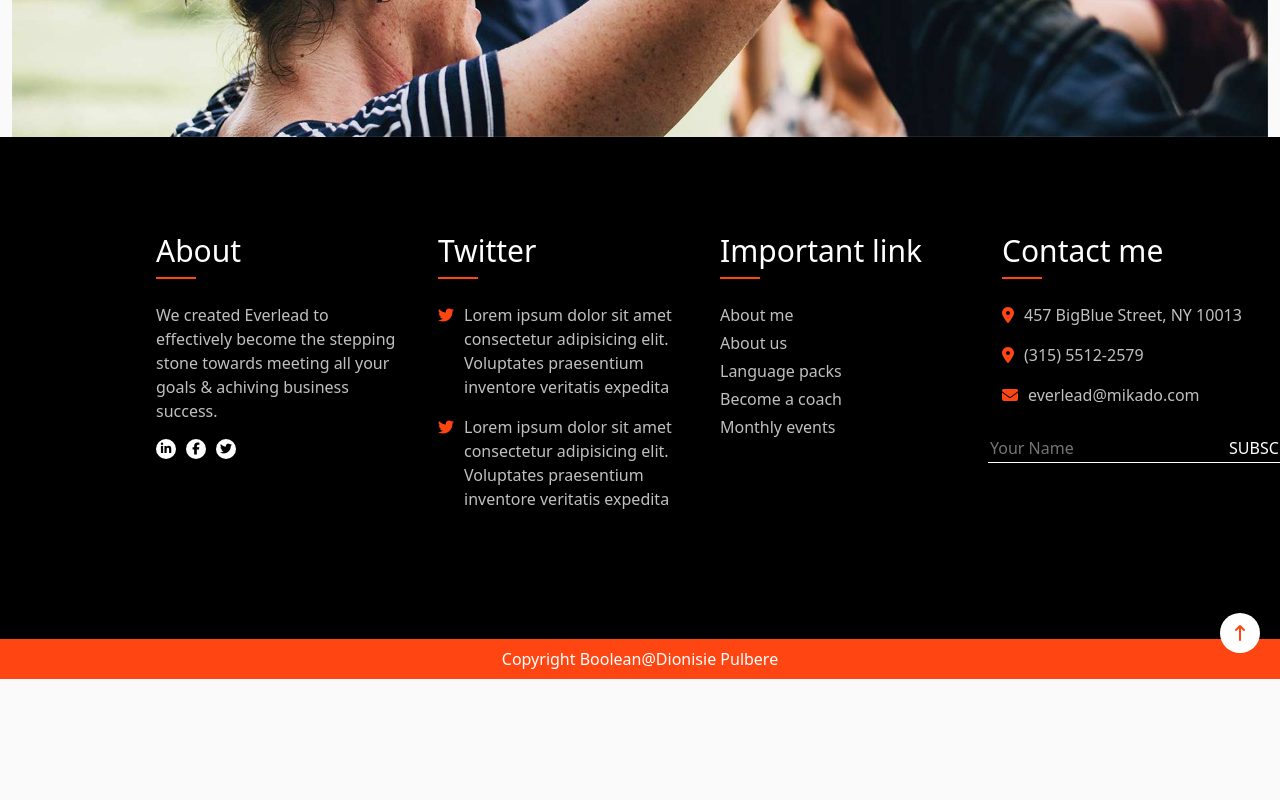
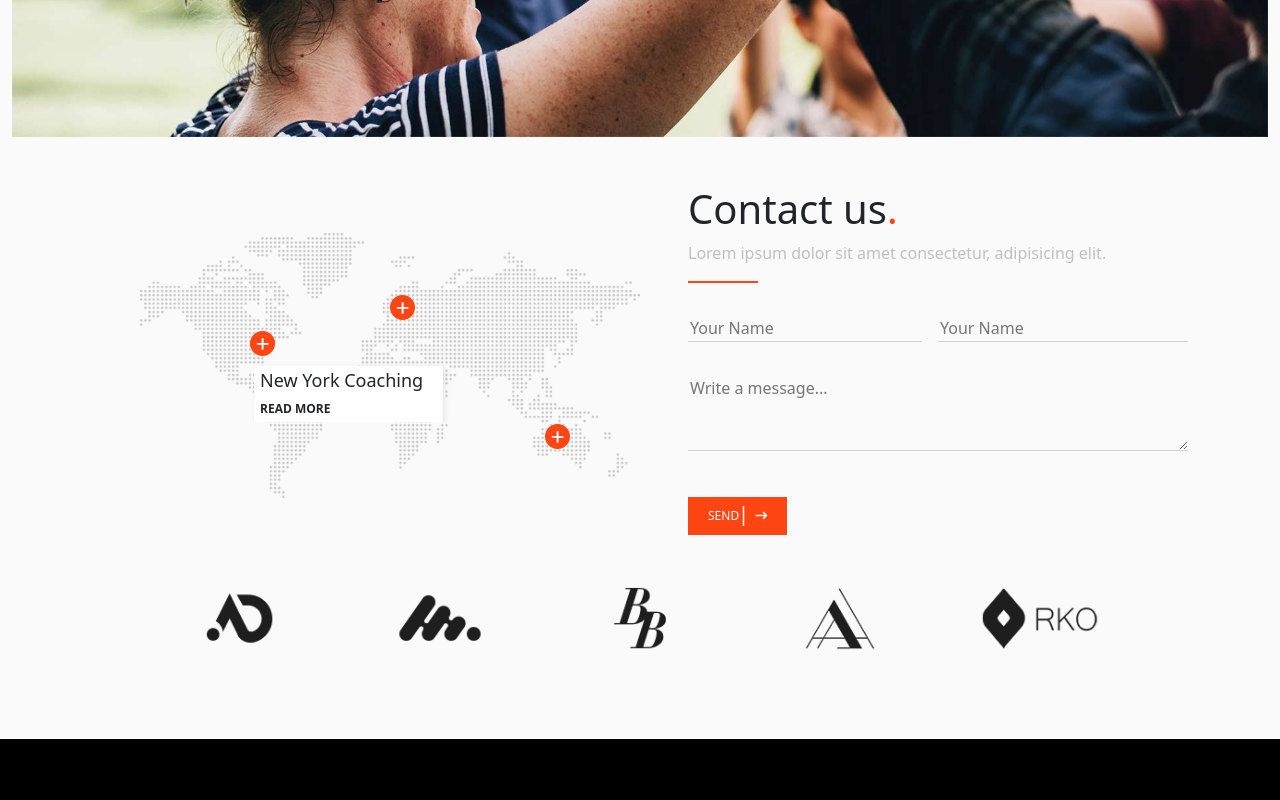
Before and after one commit to DionisiePulbere/proj-html-vuejs, a Vue app: page / in a window 1280 px wide. Shown: the part 4940-5740 px from the top of the page. Before the commit the page ends 5619 px from the top, so only its background shows below. Built offline with nearby package versions, Linux system fonts and the light colour scheme.

Commit message:
feat: add section form

```diff
--- a/src/components/AppFooter.vue
+++ b/src/components/AppFooter.vue
@@ -34,7 +34,7 @@
                                 text: "457 BigBlue Street, NY 10013"
                             },
                             {
-                                icon: "fa-solid fa-location-dot",
+                                icon: "fa-solid fa-phone",
                                 text: "(315) 5512-2579"
                             },
                             {
--- a/src/components/AppMain.vue
+++ b/src/components/AppMain.vue
@@ -6,6 +6,7 @@ import MainCreative from "./MainCreative.vue"
 import MainNews from "./MainNews.vue"
 import MainTestimonials from "./MainTestimonials.vue"
 import MainGallery from "./MainGallery.vue"
+import MainForm from "./MainForm.vue"
 
 export default{
     name: "AppMain",
@@ -17,6 +18,7 @@ export default{
         MainNews,
         MainTestimonials,
         MainGallery,
+        MainForm
 
     },
 
@@ -31,6 +33,7 @@ export default{
     <MainNews></MainNews>
     <MainTestimonials></MainTestimonials>
     <MainGallery></MainGallery>
+    <MainForm></MainForm>
 </template>
 
 <style scoped lang="scss">
--- /dev/null
+++ b/src/components/MainForm.vue
@@ -0,0 +1,165 @@
+<script>
+    export default{
+    name: "MainForm",
+
+    }
+
+</script>
+
+<template>
+    <section class="contact py-5">
+        <div class="container-page d-flex">
+            <div class="map col-6 py-5 me-5">
+                <div class="post-it">
+                    <h5>New York Coaching</h5>
+                    <div class="more">read more</div>
+                </div>
+                <div class="dot-1">
+                    <img src="../assets/img/h1-contact-rev-02.png" alt="">
+                </div>
+                <div class="dot-2">
+                    <img src="../assets/img/h1-contact-rev-02.png" alt="">
+                </div>
+                <div class="dot-3">
+                    <img src="../assets/img/h1-contact-rev-02.png" alt="">
+                </div>
+                <img src="../assets/img/h1-contact-rev-01.png" alt="">
+            </div>
+            <div class="col-6">
+                <h2>Contact us<span class="brand-dot">.</span></h2>
+                <p class="gray-text">Lorem ipsum dolor sit amet consectetur, adipisicing elit. </p>
+                <div class="line-70"></div>
+                <div class="d-flex my-3">
+                    <div class="col-6 my-3 pe-3">
+                        <input type="text"  placeholder="Your Name">
+                    </div>
+                    <div class="col-6 my-3">
+                        <input type="text"  placeholder="Your Name">
+                    </div>
+                </div>
+                 <div class="col-12 mb-3">
+                    <textarea placeholder="Write a message..." rows="3"></textarea>
+                </div>
+                <button class="ms-btn ms-btn-secondary mt-4">send<span class="line">|</span><i class="ps-3 fa-solid fa-arrow-right-long"></i></button>
+            </div>
+            <div class="logos d-flex">
+                <div class="col-20">
+                    <img src="../assets/img/h4-clients-img-03.png" alt="">
+                </div>
+            </div>
+        </div>
+        <div class="container-page d-flex">
+            <div class="col-20">
+                <img class="dis" src="../assets/img/h4-clients-img-03.png" alt="">
+                <img class="hover" src="../assets/img/h4-clients-img-04-1.png" alt="">
+            </div>
+            <div class="col-20">
+                <img class="dis" src="../assets/img/h4-clients-img-05.png" alt="">
+                <img class="hover" src="../assets/img/h4-clients-img-06-1.png" alt="">
+            </div>
+            <div class="col-20">
+                <img class="dis" src="../assets/img/h4-clients-img-07.png" alt="">
+                <img class="hover" src="../assets/img/h4-clients-img-08-1.png" alt="">
+            </div>
+            <div class="col-20">
+                <img class="dis" src="../assets/img/h4-clients-img-09.png" alt="">
+                <img class="hover" src="../assets/img/h4-clients-img-10-1.png" alt="">
+            </div>
+            <div class="col-20">
+                <img class="dis" src="../assets/img/h4-clients-img-01.png" alt="">
+                <img class="hover" src="../assets/img/h4-clients-img-02.png" alt="">
+            </div>
+        </div>
+    </section>
+</template>
+
+<style scoped lang="scss">
+@use '../style/partials/variables' as *;
+img{
+    width: 100%;
+}
+
+.col-20{
+width: 20%;
+padding: 40px;
+    .hover{
+    display: none;
+    }
+    img{
+        color: black;
+        width: 100%;
+    }
+    &:hover .hover{
+            display: block;
+        }
+    &:hover .dis{
+        display: none;
+    }
+}
+.ms-btn{
+        border: none;
+        text-transform: uppercase;
+        font-size: 12px;
+        padding: 10px 20px;
+        margin-right: 14px;
+        position: relative;
+        &:hover .line{
+            display: none;
+        }
+
+    }
+.ms-btn-secondary{
+    background-color: $brand-primary;
+    color: white;
+}
+
+.line{
+        padding: 0 8px;
+        font-size: 20px;
+        position: absolute;
+        top: 2px;
+        right: 30px;
+    }
+
+.map{
+    position: relative;
+    .dot-1{
+        position: absolute;
+        left: 22%;
+        top: 40%;
+    }
+    .dot-2{
+        position: absolute;
+        left: 50%;
+        top: 30%;
+    }
+    .dot-3{
+        position: absolute;
+        right: 14%;
+        bottom: 27%;
+    }
+    .post-it{
+        width: 200px;
+        height: 60px;
+        background-image: url(../assets/img/h1-contact-rev-03.png);
+        background-size: cover;
+        padding-left: 10px;
+        padding-top: 8px;
+        position: absolute;
+        left: 22%;
+        top: 49%;
+        h5{
+            font-size: 18px;
+        }
+    }
+}
+
+input, textarea{
+    width: 100%;
+    border: none;
+    background-color: transparent;
+    border-bottom: 1px solid lightgray;
+
+}
+
+</style>
```
